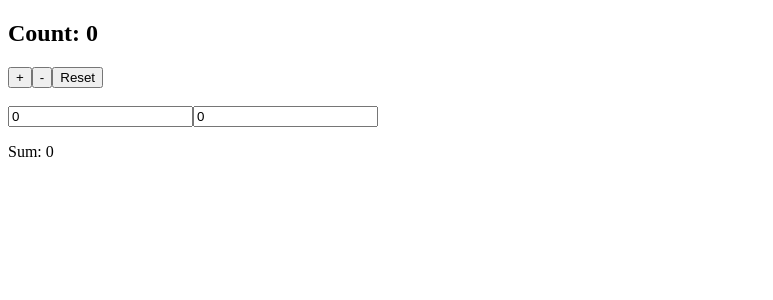
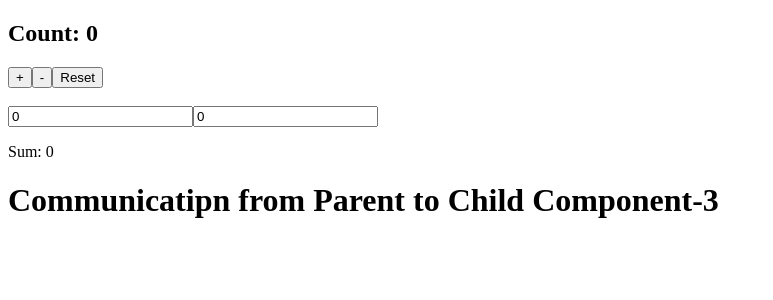
Before and after one commit to we-aayush-b001/vue-sandbox, a Vue app: page / in a window 1280 px wide. Shown: the top 300 px of the page, without its empty margins (0-773 px from the left). Built offline with nearby package versions, Linux system fonts and the light colour scheme.

Commit message:
Passing props from Parent to child component and how to validate them

```diff
--- a/src/App.vue
+++ b/src/App.vue
@@ -2,11 +2,22 @@
   <Counter />
   <br/>
   <calc />
+  <!-- <SinglePost  :postTitle = "postTitle" :id="postId"/> -->
+   <SinglePost v-bind="postDetails"/>
 </template>
 
 
 <script setup>
+import { ref } from 'vue';
 import calc from './components/Calc.vue';   // Local Registration(Tree Shaking friendly)
+import SinglePost from './components/SinglePost.vue';
+
+const postTitle = ref("Communicatipn from Parent to Child Component");
+const postId = ref(3);
+const postDetails = {
+   postTitle : "Communicatipn from Parent to Child Component",
+   id: 3
+}
 </script>
 
 
--- /dev/null
+++ b/src/components/SinglePost.vue
@@ -0,0 +1,34 @@
+<template>
+ <h1>{{ postTitle }}-{{ id }}</h1>
+</template>
+
+<script setup>
+const props = defineProps({
+    // postTitle : String,
+    // postTitle : [Number ,String],
+    postTitle : {
+        type: String,
+        required : true,  //default value is false
+    },
+    id: Number,
+    postDetails : {
+        type : Object,
+        default(rawProps){
+            return {title:'Default', id : 100};
+        }
+    },
+    message : {
+      validator(value){
+        return ['success', 'warning']
+      }
+    },
+    updateTitle : {
+        type : Function,
+        default(){
+            return "Example for passing function as a prop"
+        }
+    }
+})
+
+console.log(props.postTitle+"===>");
+</script>
```
